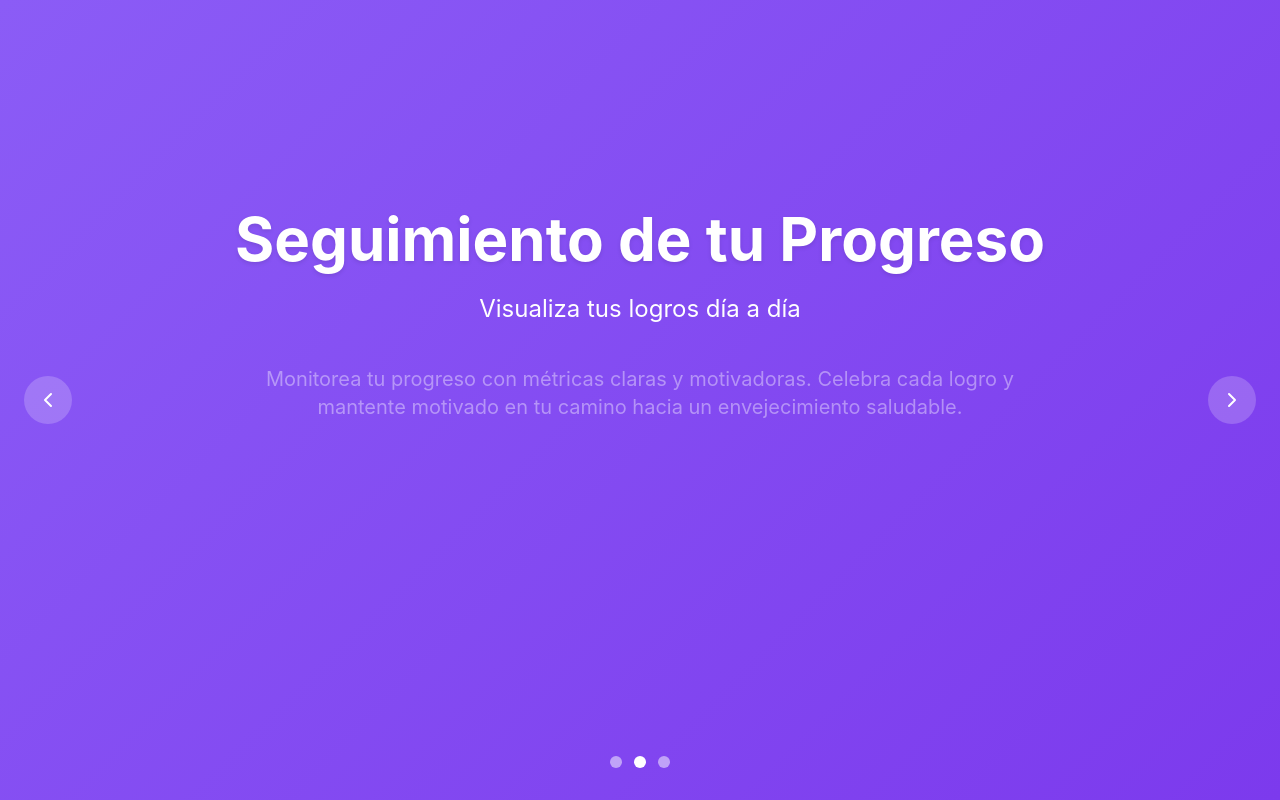
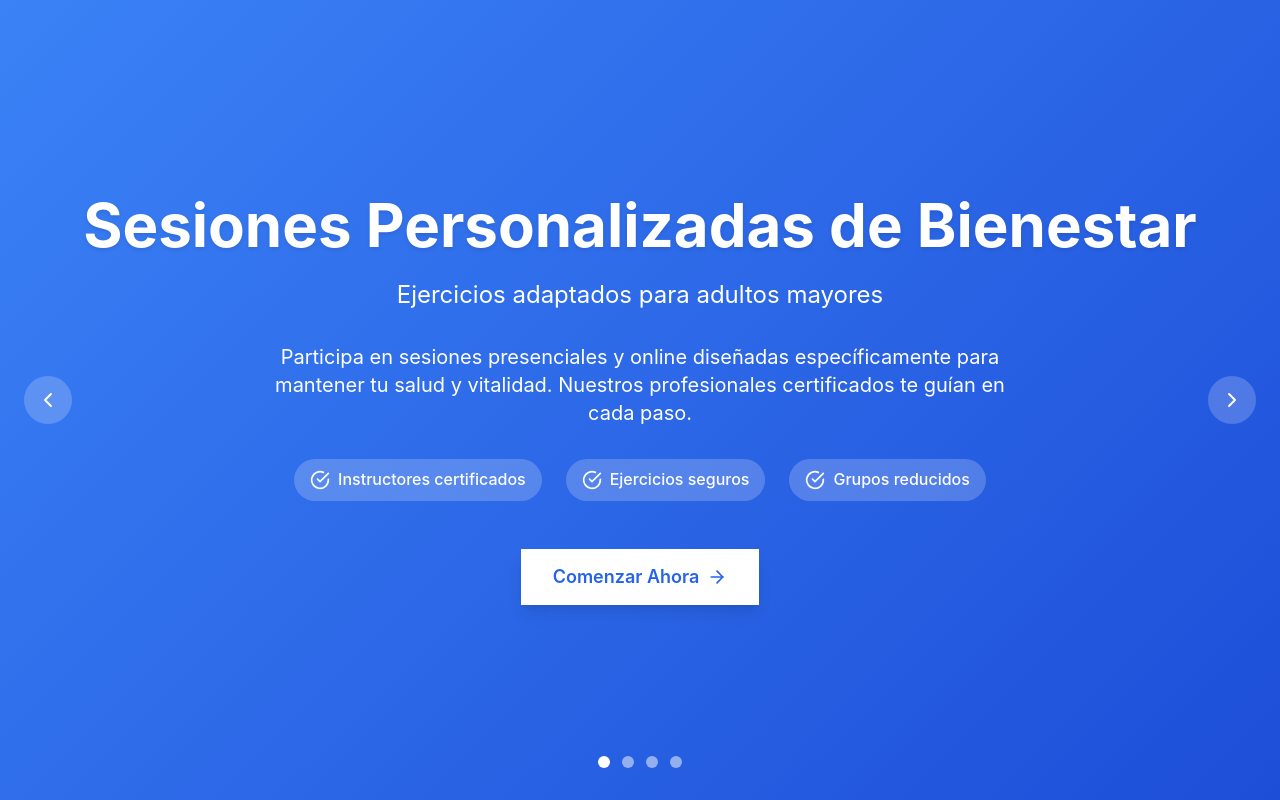
Before and after one commit to TheLukeist/MVP, a React (Vite) app: page / in a window 1280 px wide. Shown: the top 800 px of the page. Built offline with nearby package versions, Linux system fonts and the light colour scheme.

Commit message:
Agregar nueva slide y reducir tiempo de transición

```diff
--- a/src/components/landing/Hero.jsx
+++ b/src/components/landing/Hero.jsx
@@ -1,6 +1,6 @@
 import React, { useState, useEffect } from 'react';
 import { motion, AnimatePresence } from 'framer-motion';
-import { ChevronLeft, ChevronRight, CheckCircle, ArrowRight } from 'lucide-react';
+import { ChevronLeft, ChevronRight, CheckCircle, ArrowRight, Shield, Activity, Heart } from 'lucide-react';
 import { Button } from '@/components/ui/button.jsx';
 
 const slides = [
@@ -24,6 +24,15 @@ const slides = [
   },
   {
     id: 3,
+    title: "Ejercicios de Movilidad y Equilibrio",
+    subtitle: "Mantén tu independencia y confianza",
+    description: "Biblioteca completa de ejercicios diseñados para mejorar tu equilibrio, fuerza y flexibilidad. Previene caídas y mantente activo de forma segura.",
+    features: ["Prevención de caídas", "Ejercicios en casa", "Progreso personalizado"],
+    gradient: "bg-gradient-to-r from-green-500 to-green-600",
+    cta: "Ver Demo",
+  },
+  {
+    id: 4,
     title: "Comunidad de Bienestar",
     subtitle: "Conecta con personas como tú",
     description: "Únete a una comunidad activa de adultos mayores. Comparte experiencias, motívense mutuamente y disfruta de actividades grupales.",
@@ -39,12 +48,24 @@ export default function Hero({ onNavigate }) {
   useEffect(() => {
     const timer = setInterval(() => {
       setCurrentSlide((prev) => (prev + 1) % slides.length);
-    }, 5000);
+    }, 8000); // Aumentado de 5000ms a 8000ms (8 segundos)
     return () => clearInterval(timer);
   }, []);
 
   const nextSlide = () => setCurrentSlide((prev) => (prev + 1) % slides.length);
   const prevSlide = () => setCurrentSlide((prev) => (prev - 1 + slides.length) % slides.length);
+
+  const handleCTA = (slide) => {
+    if (slide.cta === "Ver Demo") {
+      // Scroll suave hacia la sección de servicios
+      const servicesSection = document.querySelector('#services-section');
+      if (servicesSection) {
+        servicesSection.scrollIntoView({ behavior: 'smooth' });
+      }
+    } else {
+      onNavigate('auth');
+    }
+  };
 
   return (
     <section className="relative h-screen overflow-hidden">
@@ -54,7 +75,7 @@ export default function Hero({ onNavigate }) {
           initial={{ opacity: 0, x: 300 }}
           animate={{ opacity: 1, x: 0 }}
           exit={{ opacity: 0, x: -300 }}
-          transition={{ duration: 0.5 }}
+          transition={{ duration: 0.6 }} // Transición más suave
           className={`absolute inset-0 ${slides[currentSlide].gradient} flex items-center justify-center text-white`}
         >
           <div className="container mx-auto px-6 text-center">
@@ -106,7 +127,7 @@ export default function Hero({ onNavigate }) {
               transition={{ delay: 1 }}
             >
               <Button
-                onClick={() => onNavigate('auth')}
+                onClick={() => handleCTA(slides[currentSlide])}
                 size="lg"
                 className="bg-white text-blue-600 hover:bg-gray-100 shadow-lg"
               >
--- a/src/components/landing/Services.jsx
+++ b/src/components/landing/Services.jsx
@@ -23,7 +23,7 @@ const services = [
 
 export default function Services() {
   return (
-    <section className="py-20 bg-white">
+    <section id="services-section" className="py-20 bg-white">
       <div className="container mx-auto px-6">
         <div className="text-center mb-16">
           <h2 className="text-3xl md:text-4xl font-bold text-gray-900 mb-4">
```
